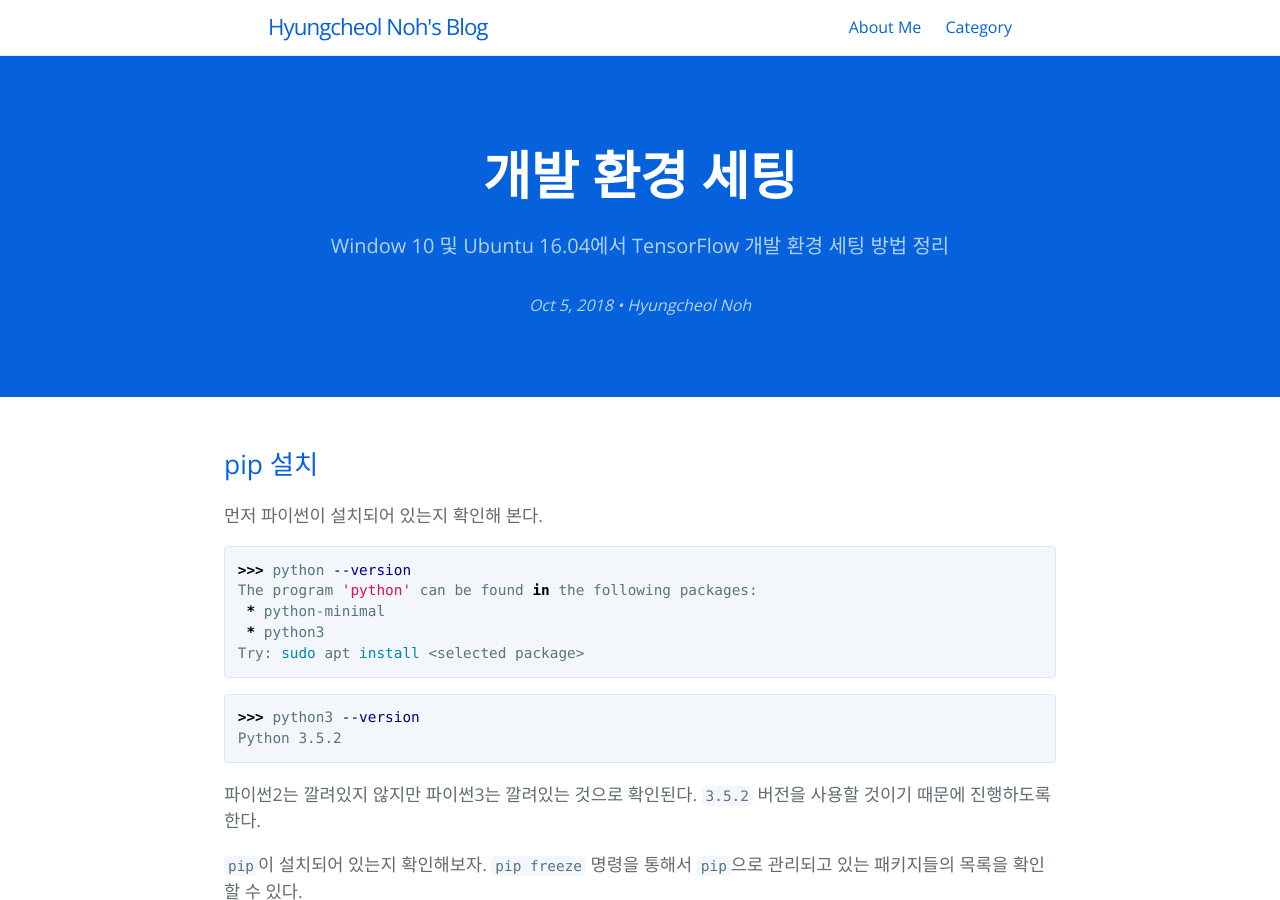
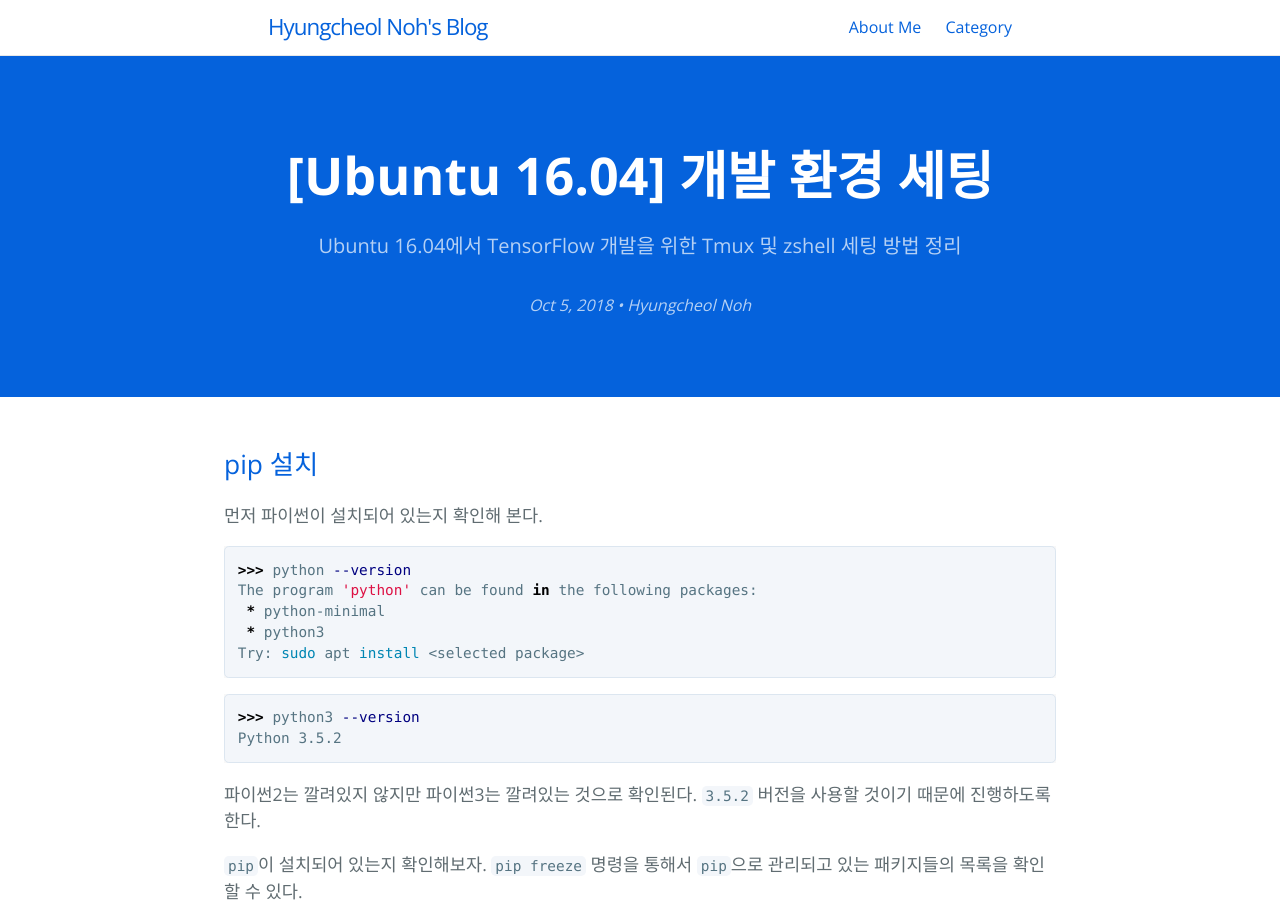
Before and after one commit to hcnoh/hcnoh.github.io, a Jekyll site: the page built from _posts/2018-10-05-development-environment-setting.md, in a window 1280 px wide and 900 px high. Built offline with Jekyll 4.4.1, drawn with Linux system fonts in a browser that asks for light colours; comment, search, counter and statistics services are not loaded; some of the changed text lies outside the part shown.

Commit message:
Update 2018-10-05-development-environment-setting.md

````diff
--- a/_posts/2018-10-05-development-environment-setting.md
+++ b/_posts/2018-10-05-development-environment-setting.md
@@ -1,8 +1,8 @@
 ---
 layout: post
-title: "개발 환경 세팅"
+title: "[Ubuntu 16.04] 개발 환경 세팅"
 date: 2018-10-05 18:49:38
-tagline: "Window 10 및 Ubuntu 16.04에서 TensorFlow 개발 환경 세팅 방법 정리"
+tagline: "Ubuntu 16.04에서 TensorFlow 개발을 위한 Tmux 및 zshell 세팅 방법 정리"
 categories:
 - Ubuntu 16.04
 image: /thumbnail-mobile.png
@@ -566,3 +566,9 @@ removed 'fonts/Meslo Dotted/LICENSE.txt'
 removed directory 'fonts/Meslo Dotted'
 removed directory 'fonts'
 ```
+
+![](/assets/img/2018-10-05-development-environment-setting/06.png)
+
+설치가 완료되면 글자가 더이상 깨지지않고 잘 나오는 것을 확인할 수 있다.
+
+이렇게 개발 환경 세팅이 완료되었다.
````
